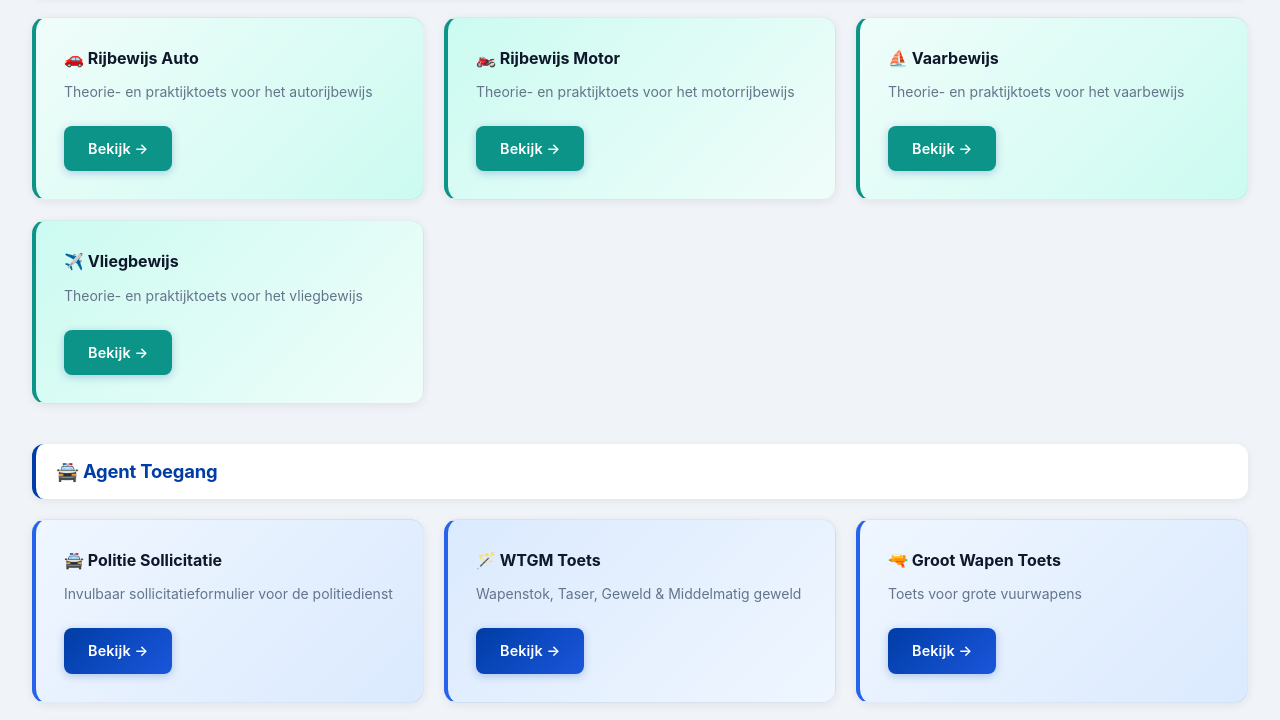
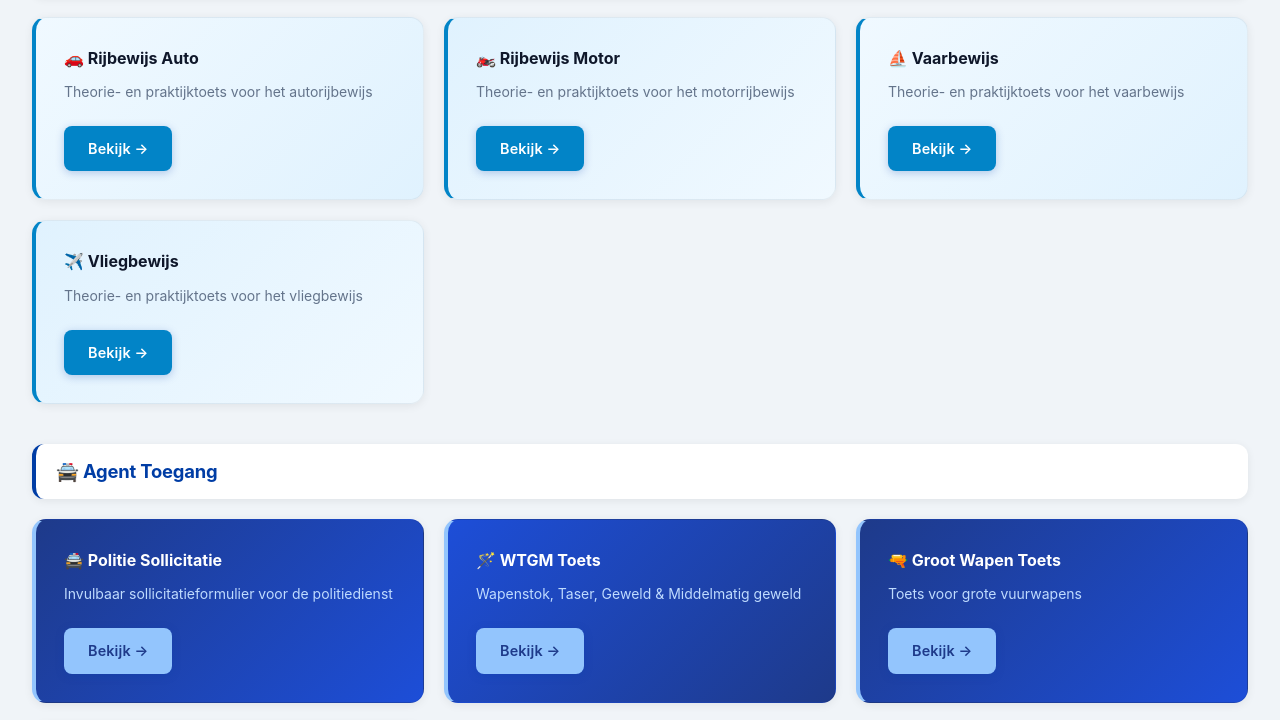
Before and after one commit to TacticalDuckey/tacticalduckey.github.io, a website: page dashboard.html in a window 1280 px wide. Shown: the part 2427-3147 px from the top of the page. Drawn offline with Linux system fonts and the light colour scheme.

Commit message:
fix: algemeen sky-blauw, agent donkerblauw met witte tekst

```diff
--- a/dashboard.html
+++ b/dashboard.html
@@ -428,25 +428,25 @@
         <section class="access-section" id="algemeen-section">
             <h2>📋 Algemene Sollicitaties & Toetsen</h2>
             <div class="access-grid">
-                <div class="access-card" id="algemeen-card-1" style="background: linear-gradient(135deg, #f0fdfa 0%, #ccfbf1 100%); border-left: 4px solid #0d9488;">
+                <div class="access-card" id="algemeen-card-1" style="background: linear-gradient(135deg, #f0f9ff 0%, #e0f2fe 100%); border-left: 4px solid #0284c7;">
                     <h3>🚗 Rijbewijs Auto</h3>
                     <p>Theorie- en praktijktoets voor het autorijbewijs</p>
-                    <a href="Politie/Sollicitaties/5. Rijbewijs Auto - Invulbaar.html" class="btn" style="background: #0d9488;">Bekijk →</a>
+                    <a href="Politie/Sollicitaties/5. Rijbewijs Auto - Invulbaar.html" class="btn" style="background: #0284c7;">Bekijk →</a>
                 </div>
-                <div class="access-card" id="algemeen-card-2" style="background: linear-gradient(135deg, #ccfbf1 0%, #f0fdfa 100%); border-left: 4px solid #0d9488;">
+                <div class="access-card" id="algemeen-card-2" style="background: linear-gradient(135deg, #e0f2fe 0%, #f0f9ff 100%); border-left: 4px solid #0284c7;">
                     <h3>🏍️ Rijbewijs Motor</h3>
                     <p>Theorie- en praktijktoets voor het motorrijbewijs</p>
-                    <a href="Politie/Sollicitaties/6. Rijbewijs Motor - Invulbaar.html" class="btn" style="background: #0d9488;">Bekijk →</a>
+                    <a href="Politie/Sollicitaties/6. Rijbewijs Motor - Invulbaar.html" class="btn" style="background: #0284c7;">Bekijk →</a>
                 </div>
-                <div class="access-card" id="algemeen-card-3" style="background: linear-gradient(135deg, #f0fdfa 0%, #ccfbf1 100%); border-left: 4px solid #0d9488;">
+                <div class="access-card" id="algemeen-card-3" style="background: linear-gradient(135deg, #f0f9ff 0%, #e0f2fe 100%); border-left: 4px solid #0284c7;">
                     <h3>⛵ Vaarbewijs</h3>
                     <p>Theorie- en praktijktoets voor het vaarbewijs</p>
-                    <a href="Politie/Sollicitaties/7. Rijbewijs Boot - Invulbaar.html" class="btn" style="background: #0d9488;">Bekijk →</a>
+                    <a href="Politie/Sollicitaties/7. Rijbewijs Boot - Invulbaar.html" class="btn" style="background: #0284c7;">Bekijk →</a>
                 </div>
-                <div class="access-card" id="algemeen-card-4" style="background: linear-gradient(135deg, #ccfbf1 0%, #f0fdfa 100%); border-left: 4px solid #0d9488;">
+                <div class="access-card" id="algemeen-card-4" style="background: linear-gradient(135deg, #e0f2fe 0%, #f0f9ff 100%); border-left: 4px solid #0284c7;">
                     <h3>✈️ Vliegbewijs</h3>
                     <p>Theorie- en praktijktoets voor het vliegbewijs</p>
-                    <a href="Politie/Sollicitaties/8. Rijbewijs Lucht - Invulbaar.html" class="btn" style="background: #0d9488;">Bekijk →</a>
+                    <a href="Politie/Sollicitaties/8. Rijbewijs Lucht - Invulbaar.html" class="btn" style="background: #0284c7;">Bekijk →</a>
                 </div>
             </div>
         </section>
@@ -455,25 +455,25 @@
         <section class="access-section" id="agent-section">
             <h2>🚔 Agent Toegang</h2>
             <div class="access-grid">
-                <div class="access-card" id="agent-card-1" style="background: linear-gradient(135deg, #eff6ff 0%, #dbeafe 100%); border-left: 4px solid #2563eb;">
-                    <h3>🚔 Politie Sollicitatie</h3>
-                    <p>Invulbaar sollicitatieformulier voor de politiedienst</p>
-                    <a href="Politie/Sollicitaties/1. Politie Sollicitatie - Invulbaar.html" class="btn">Bekijk →</a>
+                <div class="access-card" id="agent-card-1" style="background: linear-gradient(135deg, #1e3a8a 0%, #1d4ed8 100%); border-left: 4px solid #93c5fd; color: white;">
+                    <h3 style="color: white;">🚔 Politie Sollicitatie</h3>
+                    <p style="color: #bfdbfe;">Invulbaar sollicitatieformulier voor de politiedienst</p>
+                    <a href="Politie/Sollicitaties/1. Politie Sollicitatie - Invulbaar.html" class="btn" style="background: #93c5fd; color: #1e3a8a;">Bekijk →</a>
                 </div>
-                <div class="access-card" id="agent-card-2" style="background: linear-gradient(135deg, #dbeafe 0%, #eff6ff 100%); border-left: 4px solid #2563eb;">
-                    <h3>🪄 WTGM Toets</h3>
-                    <p>Wapenstok, Taser, Geweld & Middelmatig geweld</p>
-                    <a href="Politie/Sollicitaties/2. WTGM Toets - Invulbaar.html" class="btn">Bekijk →</a>
+                <div class="access-card" id="agent-card-2" style="background: linear-gradient(135deg, #1d4ed8 0%, #1e3a8a 100%); border-left: 4px solid #93c5fd; color: white;">
+                    <h3 style="color: white;">🪄 WTGM Toets</h3>
+                    <p style="color: #bfdbfe;">Wapenstok, Taser, Geweld & Middelmatig geweld</p>
+                    <a href="Politie/Sollicitaties/2. WTGM Toets - Invulbaar.html" class="btn" style="background: #93c5fd; color: #1e3a8a;">Bekijk →</a>
                 </div>
-                <div class="access-card" id="agent-card-3" style="background: linear-gradient(135deg, #eff6ff 0%, #dbeafe 100%); border-left: 4px solid #2563eb;">
-                    <h3>🔫 Groot Wapen Toets</h3>
-                    <p>Toets voor grote vuurwapens</p>
-                    <a href="Politie/Sollicitaties/3. Groot Wapen Toets - Invulbaar.html" class="btn">Bekijk →</a>
+                <div class="access-card" id="agent-card-3" style="background: linear-gradient(135deg, #1e3a8a 0%, #1d4ed8 100%); border-left: 4px solid #93c5fd; color: white;">
+                    <h3 style="color: white;">🔫 Groot Wapen Toets</h3>
+                    <p style="color: #bfdbfe;">Toets voor grote vuurwapens</p>
+                    <a href="Politie/Sollicitaties/3. Groot Wapen Toets - Invulbaar.html" class="btn" style="background: #93c5fd; color: #1e3a8a;">Bekijk →</a>
                 </div>
-                <div class="access-card" id="agent-card-4" style="background: linear-gradient(135deg, #dbeafe 0%, #eff6ff 100%); border-left: 4px solid #2563eb;">
-                    <h3>⚡ Taser Toets</h3>
-                    <p>Toets voor correct tasergebruik</p>
-                    <a href="Politie/Sollicitaties/4. Taser Toets - Invulbaar.html" class="btn">Bekijk →</a>
+                <div class="access-card" id="agent-card-4" style="background: linear-gradient(135deg, #1d4ed8 0%, #1e3a8a 100%); border-left: 4px solid #93c5fd; color: white;">
+                    <h3 style="color: white;">⚡ Taser Toets</h3>
+                    <p style="color: #bfdbfe;">Toets voor correct tasergebruik</p>
+                    <a href="Politie/Sollicitaties/4. Taser Toets - Invulbaar.html" class="btn" style="background: #93c5fd; color: #1e3a8a;">Bekijk →</a>
                 </div>
             </div>
         </section>
```
